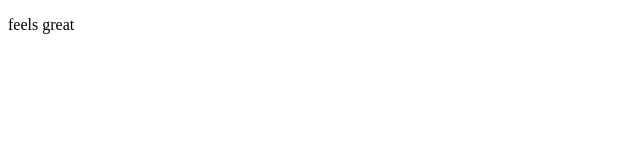
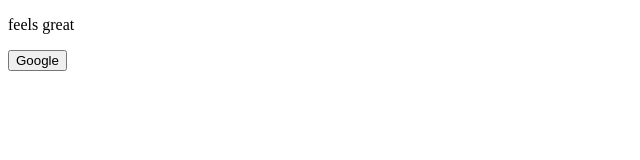
Before and after one commit to yutzuch/ytportfolio, a plain HTML site: page index.html in a window 1280 px wide. Shown: the whole page, without its empty margins (0-640 px from the left). Drawn offline with Linux system fonts and the light colour scheme.

Commit message:
add Google click

```diff
--- a/index.html
+++ b/index.html
@@ -6,5 +6,6 @@
 	</head>
 	<body>
 		<p>feels great</p>
+		<button type="button"  onclick="window.open('https://www.google.com/', '_blank')">Google</button>
 	</body>
 </html>
```
